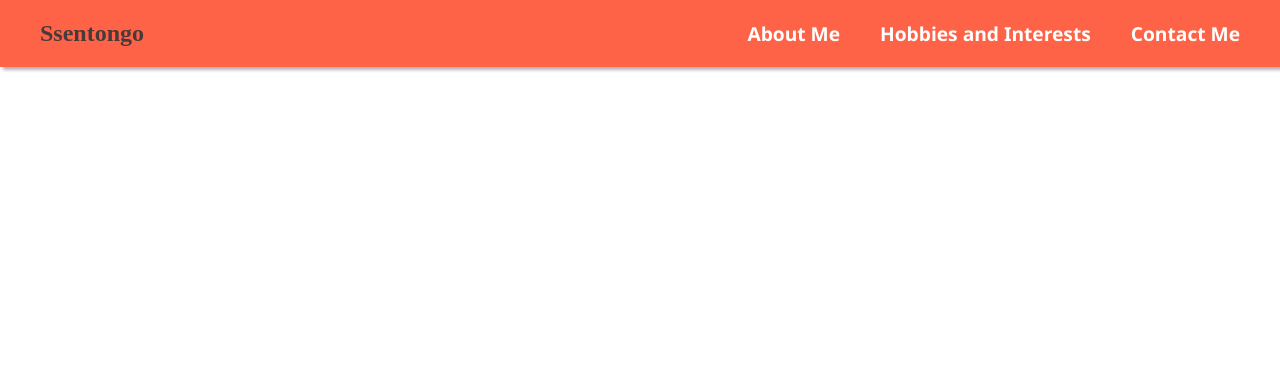
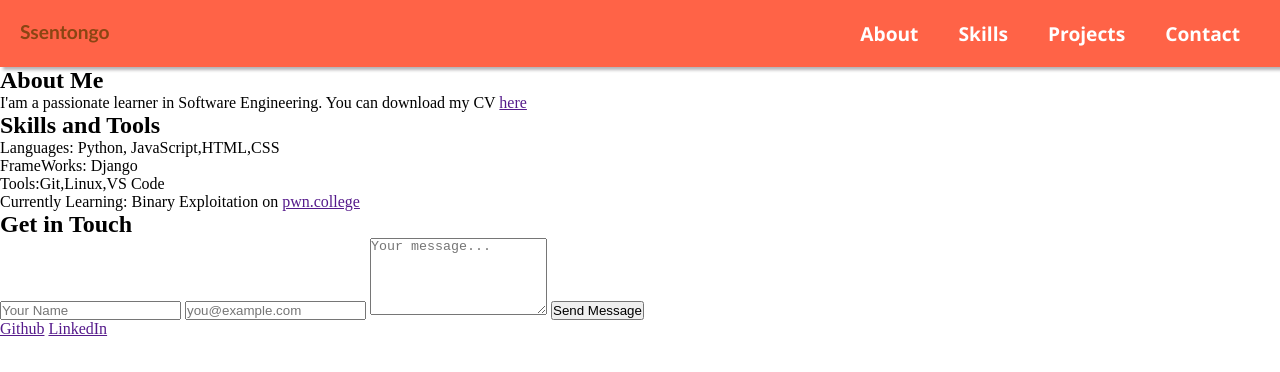
Before and after one commit to ssentongojosh/myCV, a plain HTML site: page index.html in a window 1280 px wide. Drawn offline with Linux system fonts and the light colour scheme.

Commit message:
included the basic HTML for the CV

```diff
--- a/index.html
+++ b/index.html
@@ -9,13 +9,54 @@
   <body>
     <nav>
       <div class="nav">
-        <ul>
-          <li><a href="" class="myLogo">Ssentongo</a></li>
-          <li><a href="">About Me</a></li>
-          <li><a href="">Hobbies and Interests</a></li>
-          <li><a href="">Contact Me</a></li>
+        <label for="logo" class="myLogo">Ssentongo</label>
+        <ul class="links">
+          <li><a href="#About">About</a></li>
+          <li><a href="">Skills</a></li>
+          <li><a href="">Projects</a></li>
+          <li><a href="">Contact</a></li>
         </ul>
       </div>
     </nav>
+
+    <section id="About">
+      <h2>About Me</h2>
+      <p>
+        I'am a passionate learner in Software Engineering. You can download my
+        CV <a href="">here</a>
+      </p>
+    </section>
+
+    <section id="skills">
+      <h2>Skills and Tools</h2>
+      <ul>
+        <li>Languages: Python, JavaScript,HTML,CSS</li>
+        <li>FrameWorks: Django</li>
+        <li>Tools:Git,Linux,VS Code</li>
+        <li>
+          Currently Learning: Binary Exploitation on <a href="">pwn.college</a>
+        </li>
+      </ul>
+    </section>
+
+    <section id="contact">
+      <h2>Get in Touch</h2>
+      <form action="">
+        <input type="text" placeholder="Your Name" required />
+        <input type="email" placeholder="you@example.com" required />
+        <textarea
+          name=""
+          id=""
+          rows="5"
+          placeholder="Your message..."
+          required
+        ></textarea>
+        <button type="submit">Send Message</button>
+      </form>
+      <div class="social-links">
+        <a href="">Github</a>
+        <a href="">LinkedIn</a>
+      </div>
+    </section>
   </body>
 </html>
--- a/styles/styles.css
+++ b/styles/styles.css
@@ -11,40 +11,82 @@ body {
   background-color: tomato;
   box-shadow: 3px 3px 3px rgba(12, 1, 19, 0.3);
   padding: 20px;
+  display: flex;
+  justify-content: flex-end;
 }
 
-a {
+div.nav a {
   text-decoration: none;
-  padding: 20px;
+  padding: 0 20px ;
   font-family: "Segoe UI", Tahoma, Geneva, Verdana, sans-serif;
   font-size: larger;
   color: white;
   font-weight: bold;
-}
-a:hover {
-  color: rgb(58, 3, 110);
+  width: 100%;
 }
 
-ul {
+div.nav ul {
   list-style: none;
   display: flex;
   justify-content: flex-end;
 }
 
-li:first-child {
-  margin-right: auto;
+div.nav li {
+  position: relative;
+  text-align: center;
+  overflow-wrap: break-word;
 }
 
-a.myLogo {
+
+div.nav a.myLogo {
   color: rgb(73, 58, 58);
   font-size: 1.5em;
   font-weight: bold;
   font-family: jokerman;
 }
 
-a.myLogo:hover {
+div.nav a.myLogo:hover {
   color: black;
 }
-a.myLogo:focus {
+div.nav a.myLogo:focus {
   color: rgb(58, 3, 110);
 }
+
+div.nav a:hover {
+  color: rgb(58, 3, 110);
+}
+
+div.nav a::after {
+  content: "";
+  position: absolute;
+  background-color: blue;
+  height: 5px;
+  width: 0px;
+  bottom: -5px;
+  left: 10px;
+  background: linear-gradient(to right, rgb(100, 2, 72), violet);
+  border-radius: 3px;
+  transition: ease 0.1s;
+}
+
+div.nav a:hover::after {
+  width: 90%;
+}
+
+label.myLogo{
+  font-size: larger;
+  font-family: 'Gill Sans', 'Gill Sans MT', Calibri, 'Trebuchet MS', sans-serif;
+  font-weight: bold;
+  color:saddlebrown;
+  margin-right: auto;
+}
+
+@media(max-width:550px){
+   .links{
+    display: none;
+
+   }
+   .myLogo{
+    margin: auto;
+   }
+}
```
